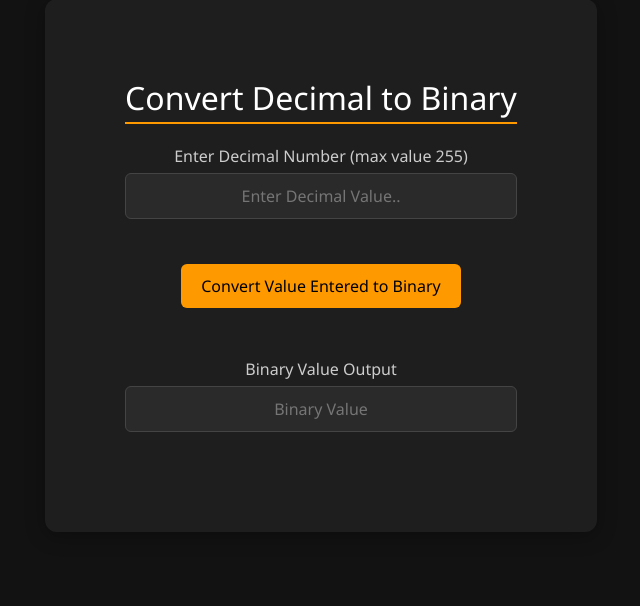
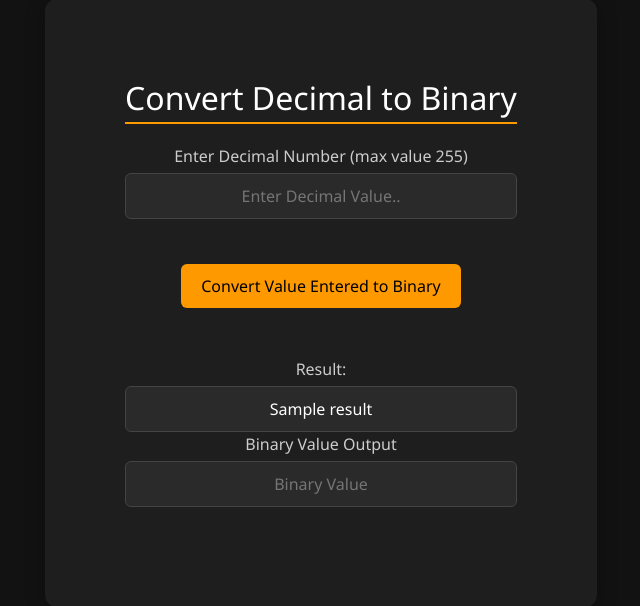
Before and after one commit to Lincoln-Madaraka/Binary-Dec_Dec-Binary_Converter, a Flask app: template templates/dec_bin.html in a window 1280 px wide. Shown: the part 67-673 px from the top of the page, without its empty margins (319-959 px from the left). Run offline with Flask 3, Linux system fonts and the light colour scheme; the template is opened without the code that fills it: most values are stand-ins (such as "Sample title", 1, 10 or a date in 2020).

Commit message:
pushed my flask initialzation

```diff
--- a/templates/dec_bin.html
+++ b/templates/dec_bin.html
@@ -23,6 +23,10 @@
           <button type="submit" class="btn">Convert Value Entered to Binary</button>
           <br><br>
         </div>
+          {% if result is not none %}
+          <label>Result:</label>
+          <input type="text" value="{{ result }}" readonly>
+          {% endif %}
          <div class="form-group">
           <label for="fullname">Binary Value Output</label>
           <input type="text" id="fullname" placeholder="Binary Value" required>
```
